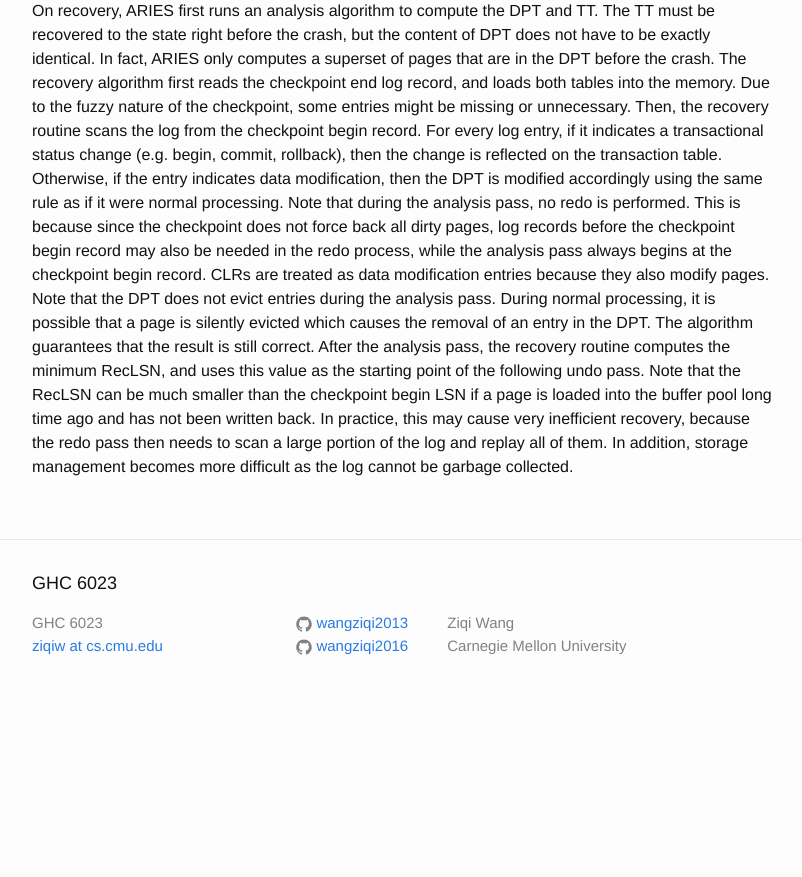
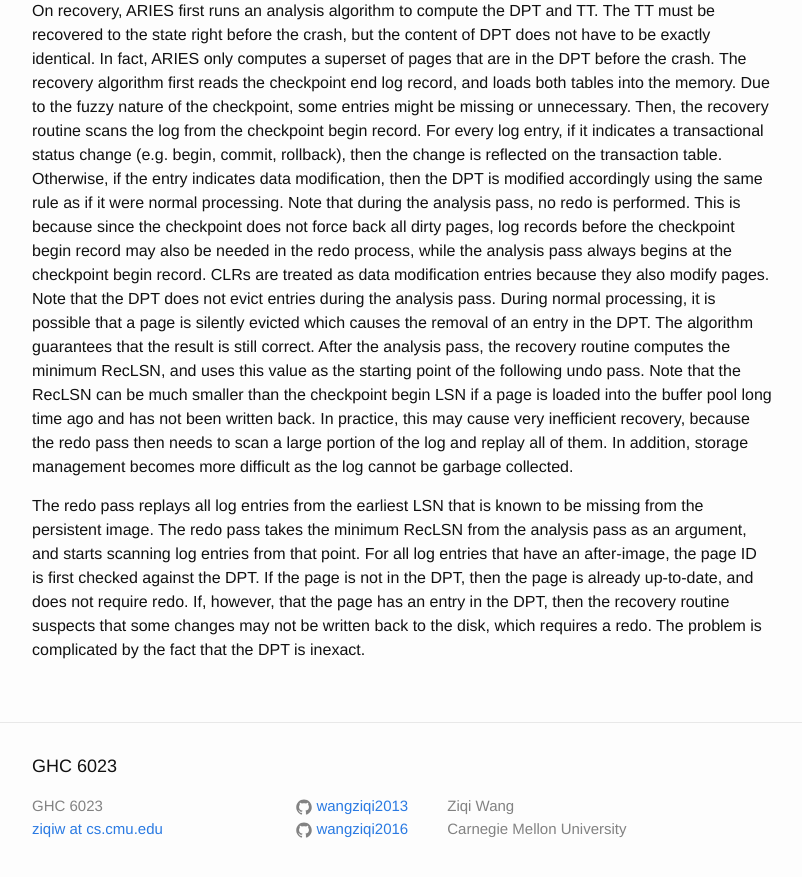
Before and after one commit to wangziqi2013/wangziqi2013.github.io, a Jekyll site: the page built from _posts/2019-01-31-aries.markdown, in a window 1280 px wide and 900 px high, scrolled down 3418 px. Shown: the top 877 px of the window, without its empty margins (238-1040 px from the left). Built offline with Jekyll 4.4.1, drawn with Linux system fonts in a browser that asks for light colours; before the commit the page ends 4135 px from its top, so only the background shows below that.

Commit message:
Working on redo

```diff
--- a/_posts/2019-01-31-aries.markdown
+++ b/_posts/2019-01-31-aries.markdown
@@ -135,3 +135,10 @@ point of the following undo pass. Note that the RecLSN can be much smaller than
 loaded into the buffer pool long time ago and has not been written back. In practice, this may cause very inefficient
 recovery, because the redo pass then needs to scan a large portion of the log and replay all of them. In addition,
 storage management becomes more difficult as the log cannot be garbage collected.
+
+The redo pass replays all log entries from the earliest LSN that is known to be missing from the persistent image. The
+redo pass takes the minimum RecLSN from the analysis pass as an argument, and starts scanning log entries from that
+point. For all log entries that have an after-image, the page ID is first checked against the DPT. If the page is not
+in the DPT, then the page is already up-to-date, and does not require redo. If, however, that the page has an entry in the
+DPT, then the recovery routine suspects that some changes may not be written back to the disk, which requires a redo.
+The problem is complicated by the fact that the DPT is inexact.
```
